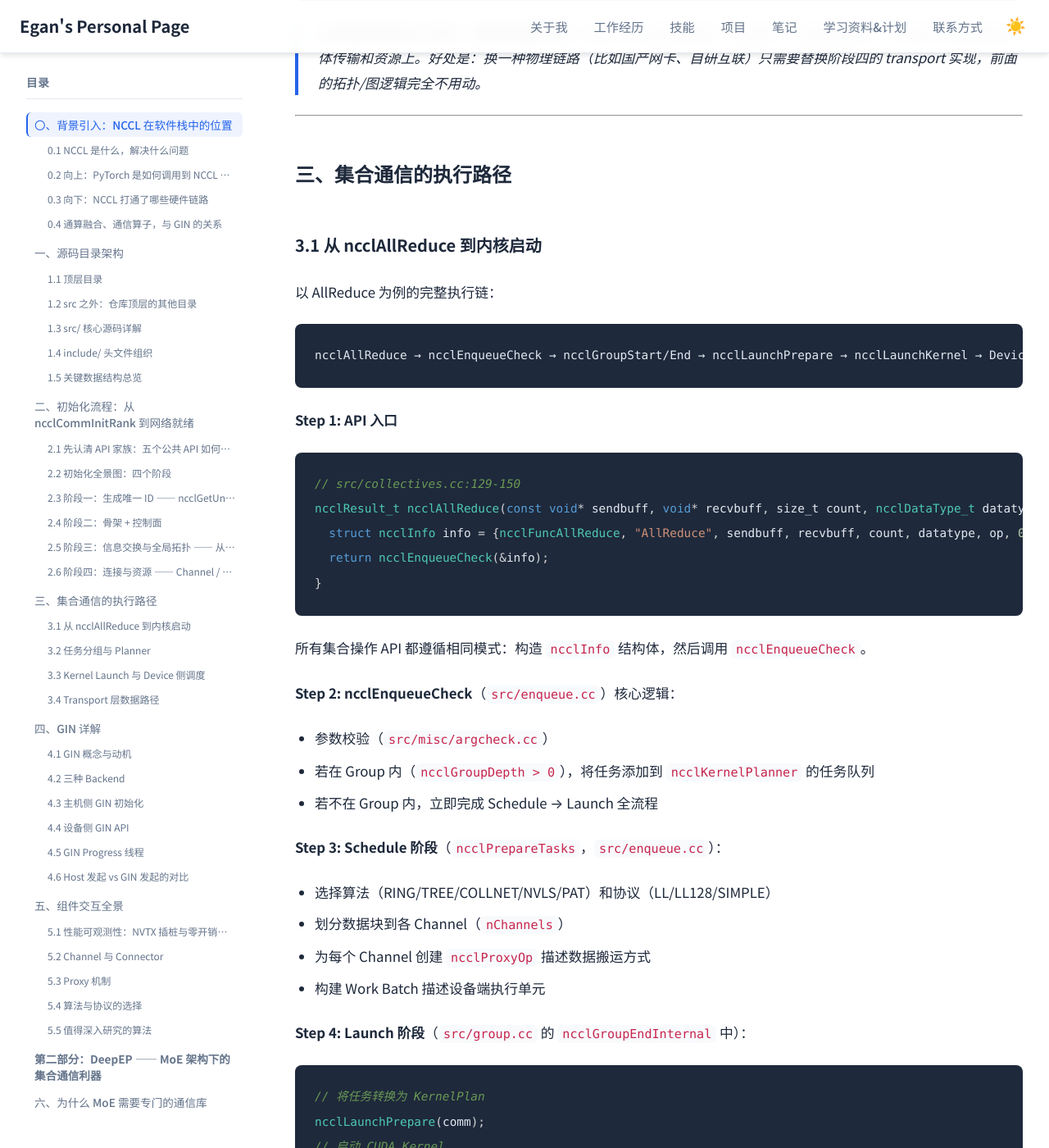
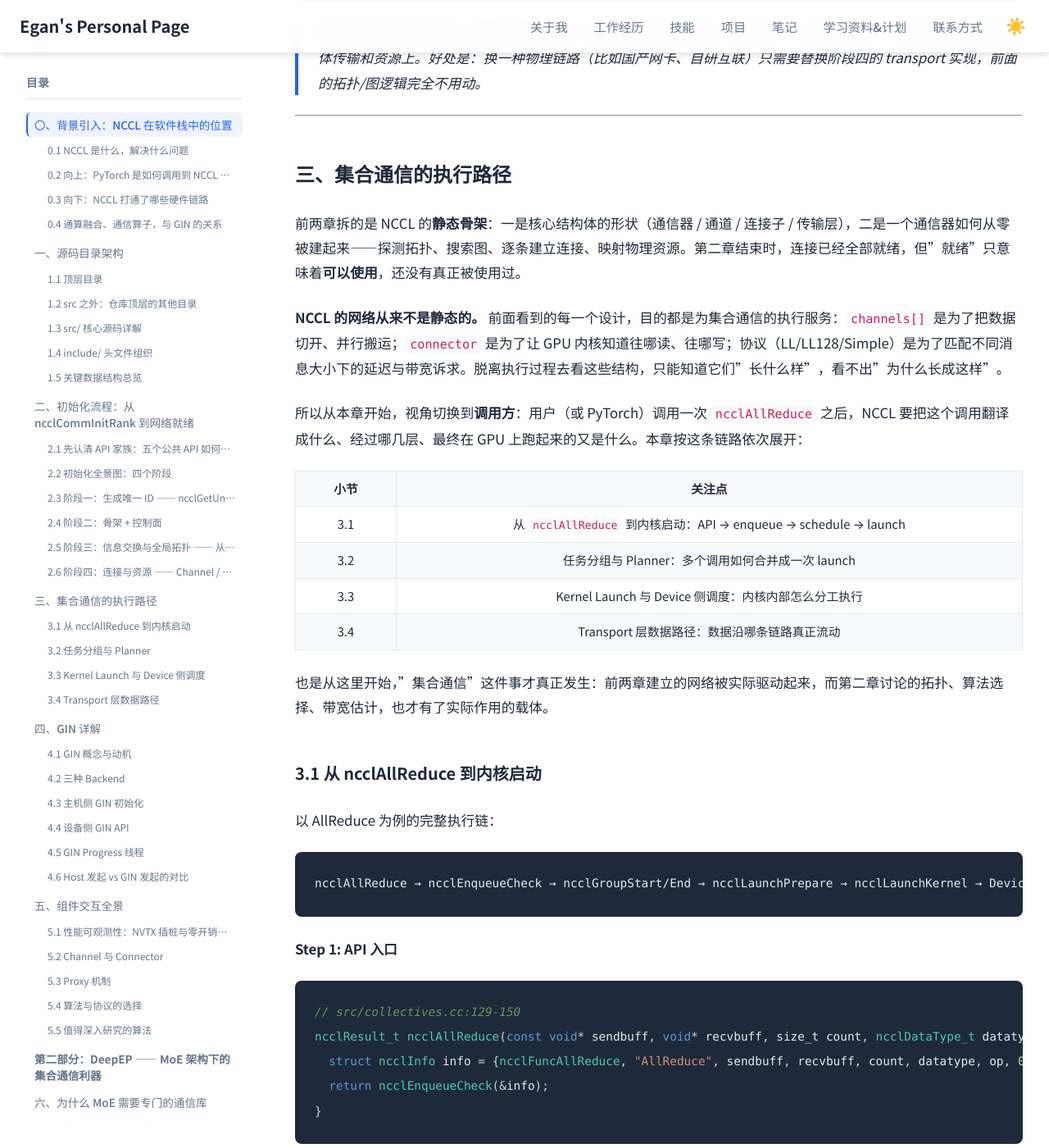
Before and after one commit to Lejun-Hu/Lejun-Hu.github.io, a Jekyll site: the page built from _notes/2026-8-24-nccl-source-study.md, in a window 1280 px wide and 1400 px high, scrolled down 69212 px. Shown: the whole window at 82% size. Built offline with Jekyll 4.4.1, drawn with Linux system fonts in a browser that asks for light colours; nearby versions of some CDN libraries; some of the changed text lies outside the part shown.

Commit message:
note: add chapter 3 intro bridging static topology to execution path

```diff
--- a/_notes/2026-8-24-nccl-source-study.md
+++ b/_notes/2026-8-24-nccl-source-study.md
@@ -1757,6 +1757,21 @@ ncclCommInitRankFunc（异步任务体，真正干活）
 
 ## 三、集合通信的执行路径
 
+前两章拆的是 NCCL 的**静态骨架**：一是核心结构体的形状（通信器 / 通道 / 连接子 / 传输层），二是一个通信器如何从零被建起来——探测拓扑、搜索图、逐条建立连接、映射物理资源。第二章结束时，连接已经全部就绪，但"就绪"只意味着**可以使用**，还没有真正被使用过。
+
+**NCCL 的网络从来不是静态的。** 前面看到的每一个设计，目的都是为集合通信的执行服务：`channels[]` 是为了把数据切开、并行搬运；`connector` 是为了让 GPU 内核知道往哪读、往哪写；协议（LL/LL128/Simple）是为了匹配不同消息大小下的延迟与带宽诉求。脱离执行过程去看这些结构，只能知道它们"长什么样"，看不出"为什么长成这样"。
+
+所以从本章开始，视角切换到**调用方**：用户（或 PyTorch）调用一次 `ncclAllReduce` 之后，NCCL 要把这个调用翻译成什么、经过哪几层、最终在 GPU 上跑起来的又是什么。本章按这条链路依次展开：
+
+| 小节 | 关注点 |
+|------|--------|
+| 3.1 | 从 `ncclAllReduce` 到内核启动：API → enqueue → schedule → launch |
+| 3.2 | 任务分组与 Planner：多个调用如何合并成一次 launch |
+| 3.3 | Kernel Launch 与 Device 侧调度：内核内部怎么分工执行 |
+| 3.4 | Transport 层数据路径：数据沿哪条链路真正流动 |
+
+也是从这里开始，"集合通信"这件事才真正发生：前两章建立的网络被实际驱动起来，而第二章讨论的拓扑、算法选择、带宽估计，也才有了实际作用的载体。
+
 ### 3.1 从 ncclAllReduce 到内核启动
 
 以 AllReduce 为例的完整执行链：
```
